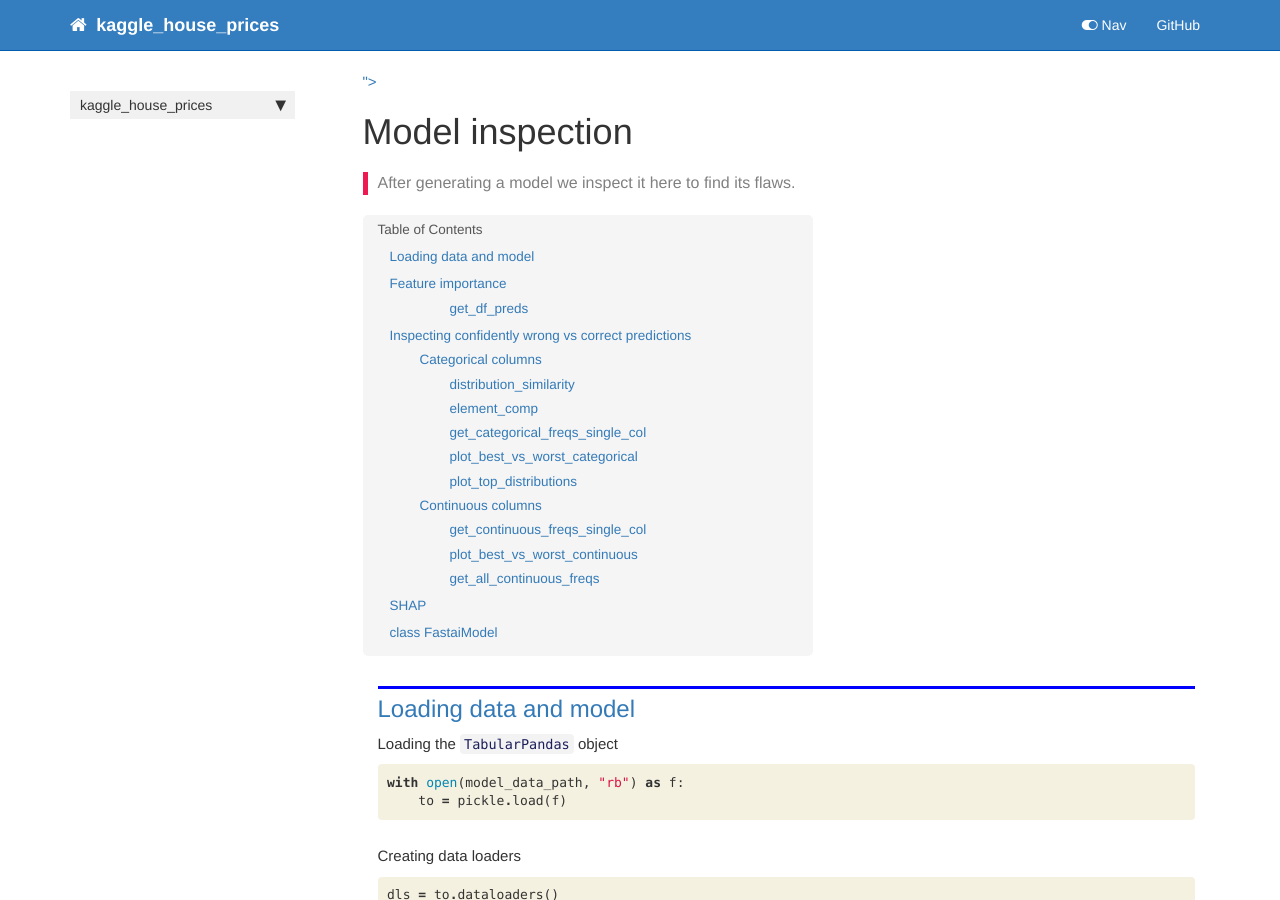
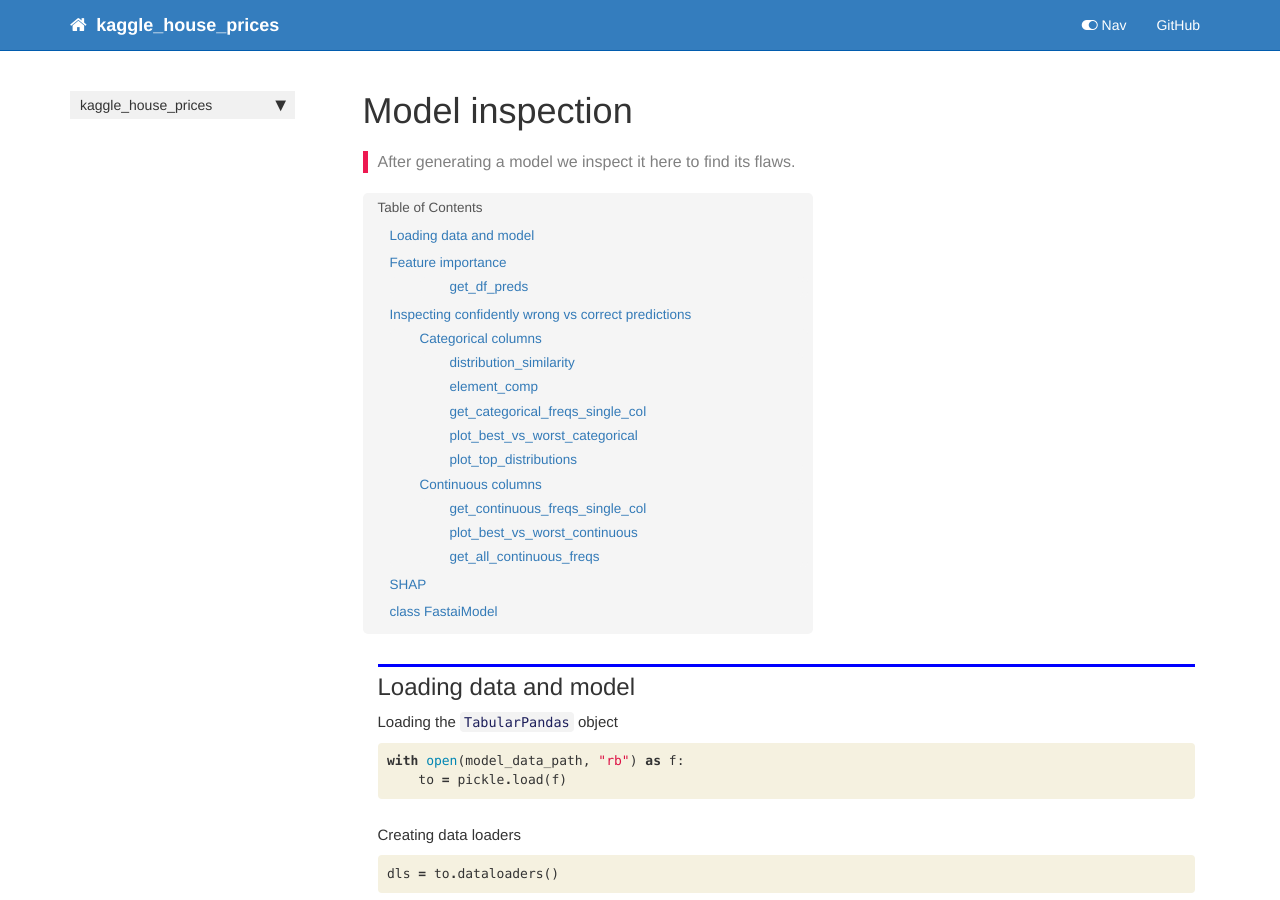
Before and after one commit to eschmidt42/kaggle_house_prices, a Jekyll site: the page built from docs/model_inspection.html, in a window 1280 px wide and 900 px high. Built offline with Jekyll 4.4.1, drawn with Linux system fonts in a browser that asks for light colours; nearby versions of some CDN libraries; comment, search, counter and statistics services are not loaded.

Commit message:
prettified 03_model_inspection.ipynb

```diff
--- a/docs/_data/sidebars/home_sidebar.yml
+++ b/docs/_data/sidebars/home_sidebar.yml
@@ -19,7 +19,7 @@
       title: Modelling tabular data
       url: /modelling
     - output: web,pdf
-      title: Model inspection <a class="tocSkip">
+      title: 'Model inspection '
       url: /model_inspection
     output: web
     title: kaggle_house_prices
--- a/docs/model_inspection.html
+++ b/docs/model_inspection.html
@@ -1,6 +1,6 @@
 ---
 
-title: Model inspection <a class="tocSkip">
+title: Model inspection
 
 keywords: fastai
 sidebar: home_sidebar
@@ -1509,18 +1509,5 @@
 </div>
 
 </div>
-<div class="cell border-box-sizing code_cell rendered">
-<div class="input">
-
-<div class="inner_cell">
-    <div class="input_area">
-<div class=" highlight hl-ipython3"><pre><span></span><span class="n">to</span><span class="o">.</span><span class="n">cat</span>
-</pre></div>
-
-    </div>
-</div>
-</div>
-
-</div>
     {% endraw %}
 </div>
--- a/docs/sidebar.json
+++ b/docs/sidebar.json
@@ -4,6 +4,6 @@
     "Utils": "/utils",
     "Preprocessing": "/preprocessing",
     "Modelling tabular data": "/modelling",
-    "Model inspection <a class=\"tocSkip\">": "/model_inspection"
+    "Model inspection ": "/model_inspection"
   }
 }
```
Also changed, not shown: 1 other file.
